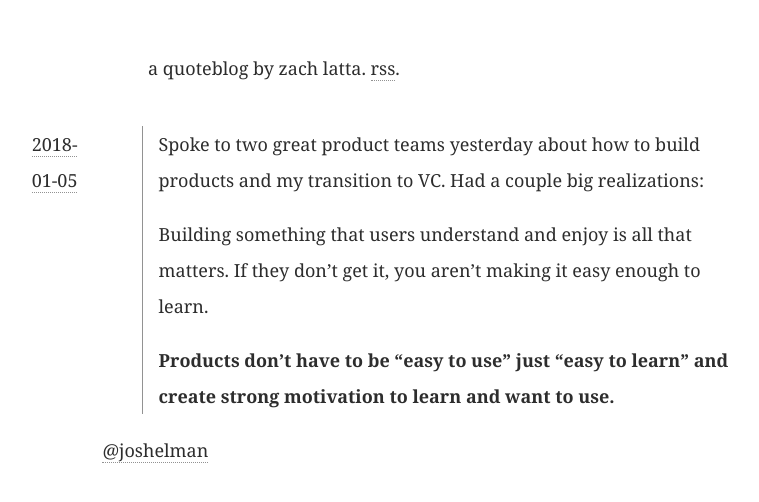
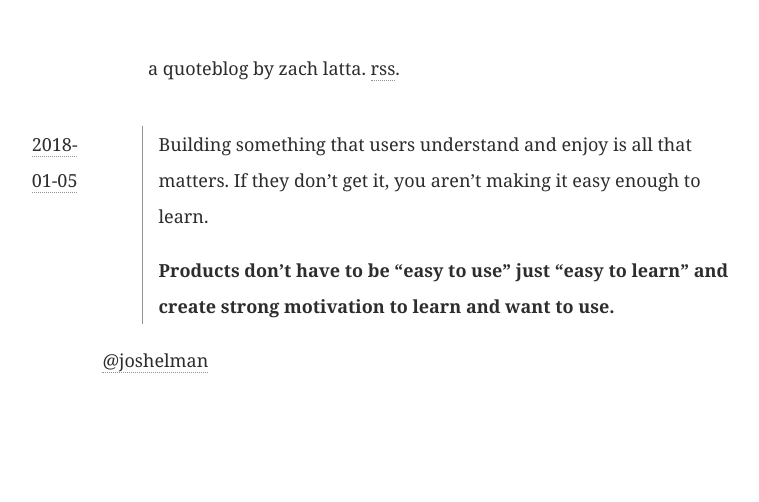
Before and after one commit to zachlatta/zachlatta.com, a Jekyll site: the page built from quotes/_posts/2018-01-05-josh-elman-product-advice.md, in a window 1280 px wide. Shown: the top 502 px of the page, without its empty margins (217-976 px from the left). Built offline with Jekyll 4.4.1, drawn with Linux system fonts in a browser that asks for light colours.

Commit message:
Simplify product quote

```diff
--- a/quotes/_posts/2018-01-05-josh-elman-product-advice.md
+++ b/quotes/_posts/2018-01-05-josh-elman-product-advice.md
@@ -3,8 +3,6 @@ layout: quote
 date: 2018-01-05 04:58:17 -0800
 ---
 
-> Spoke to two great product teams yesterday about how to build products and my transition to VC. Had a couple big realizations:
->
 > Building something that users understand and enjoy is all that matters. If they don't get it, you aren't making it easy enough to learn.
 >
 > **Products don't have to be "easy to use" just "easy to learn" and create strong motivation to learn and want to use.**
```
